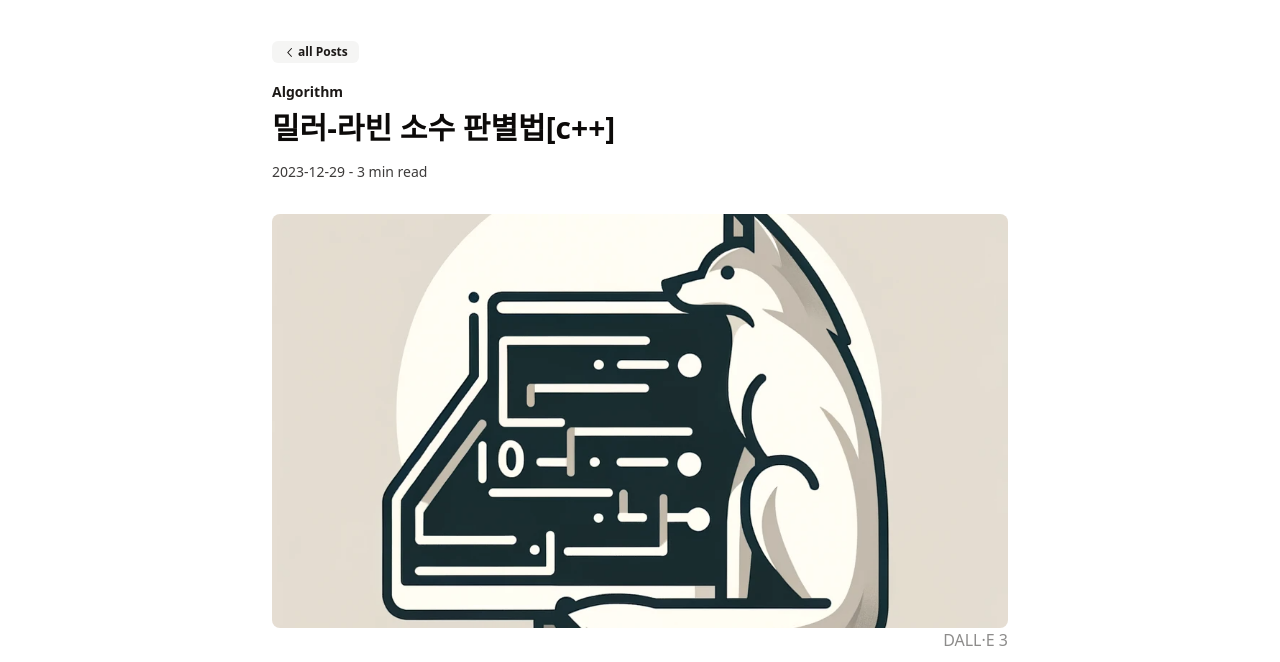
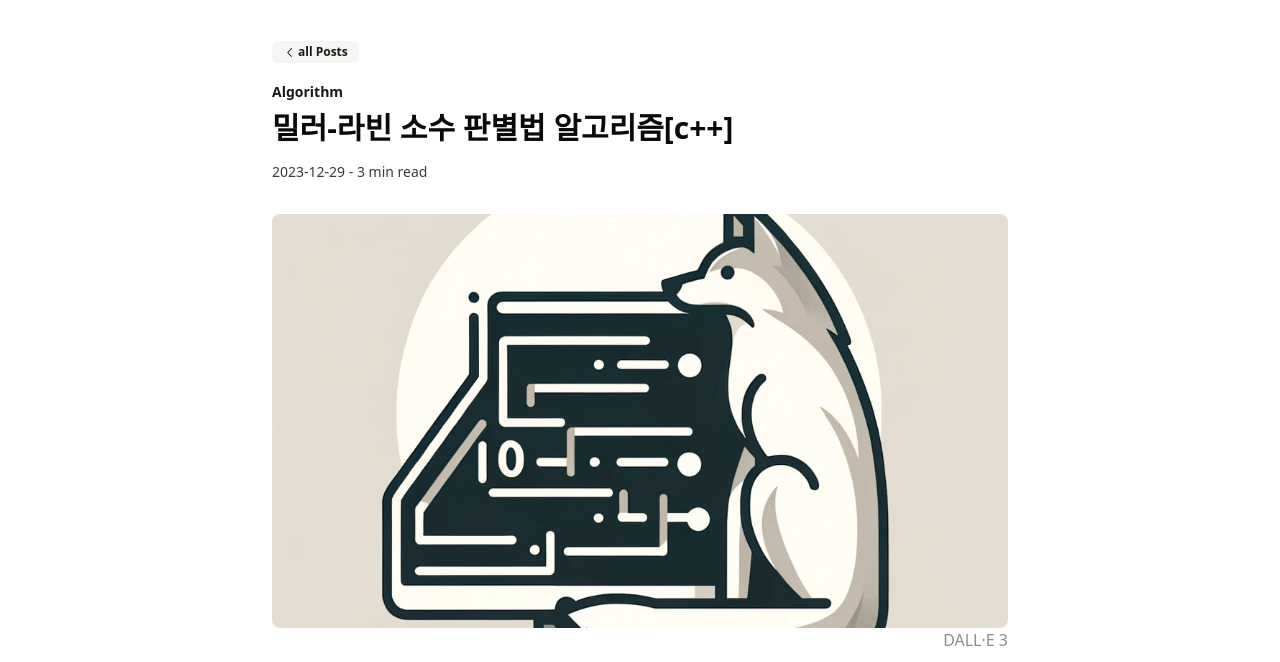
Before and after one commit to woo3145/my-gatsby-blog, a Gatsby site: page /algorithm_miller_rabin/ in a window 1280 px wide. Shown: the part 63-725 px from the top of the page. Built offline with nearby package versions, Linux system fonts and the light colour scheme; Gatsby itself is replaced by a stand-in of ours; some packages are replaced by stand-ins of ours.

Commit message:
제목 수정

```diff
--- a/contents/articles/algorithm_miller_rabin/index.md
+++ b/contents/articles/algorithm_miller_rabin/index.md
@@ -1,5 +1,5 @@
 ---
-title: '밀러-라빈 소수 판별법[c++]'
+title: '밀러-라빈 소수 판별법 알고리즘[c++]'
 description: ''
 date: '2023-12-29'
 banner:
```
